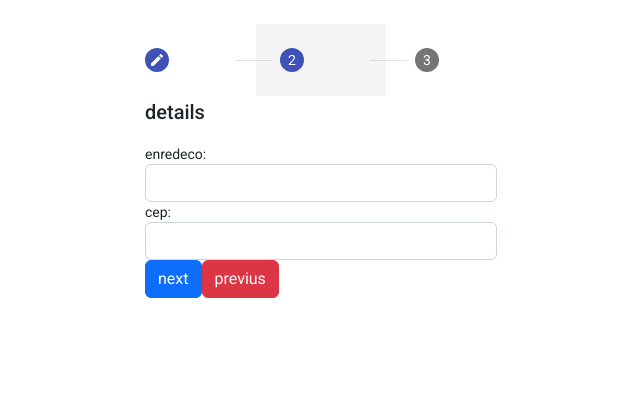
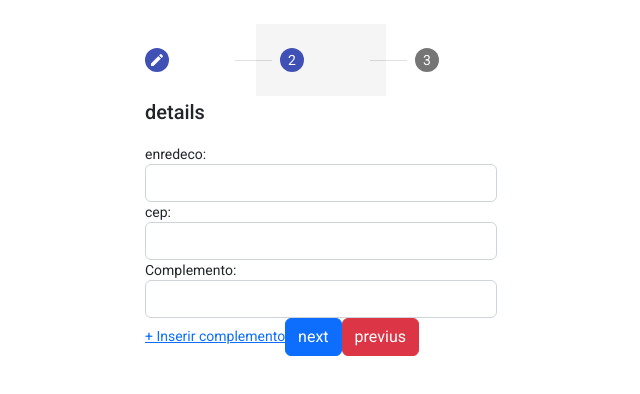
Before and after one commit to Jose-cmd98/form-stepper, an Angular app: page / in a window 1280 px wide. Both pictures are taken after typing "Sample", "Sample" into the empty fields and a click on the button "next". Shown: the top 394 px of the page, without its empty margins (319-959 px from the left). Built offline with nearby package versions, Linux system fonts and the light colour scheme.

Commit message:
dinami form array

```diff
--- a/src/app/formulario/components/step-three/step-three/step-three.component.html
+++ b/src/app/formulario/components/step-three/step-three/step-three.component.html
@@ -4,7 +4,7 @@
   <input type="checkbox" value="aceito" class="checkbox-control" formControlName="aceito">
 
 
-  <button class="btn btn-primary" (click)="back()">
+  <button type="button" class="btn btn-primary" (click)="back()">
     previous
   </button>
   <button type="submit" class="btn btn-primary">Submit</button>
--- a/src/app/formulario/components/step-two/step-two/step-two.component.html
+++ b/src/app/formulario/components/step-two/step-two/step-two.component.html
@@ -8,6 +8,20 @@
     cep:
   </label>
   <input type="text" class="form-control" formControlName="cep">
+  <!-- dinamic array -->
+  <div *ngIf="complementoControls.value" formArrayName="complemento">
+    <div *ngFor="let fields of complemento.controls; let i = index">
+    <ng-container>
+        <div >
+          <label for="complemento{{i}}">Complemento:</label>
+          <input class="form-control" type="text" [formControlName]="i">
+        </div>
+
+      </ng-container>
+    </div>
+  </div>
+  <a class="button" (click)="addField()">+ Inserir complemento</a>
+  <!-- dinamic -->
   <button type="submit" class="btn btn-primary">next</button>
   <button type="button" class="btn btn-danger" (click)="back()">previus</button>
 </form>
--- a/src/app/formulario/components/step-two/step-two/step-two.component.ts
+++ b/src/app/formulario/components/step-two/step-two/step-two.component.ts
@@ -1,4 +1,4 @@
-import { FormGroup, FormBuilder, Validators } from '@angular/forms';
+import { FormGroup, FormBuilder, Validators, FormArray, AbstractControl } from '@angular/forms';
 import { Component, EventEmitter, OnInit, Output } from '@angular/core';
 
 @Component({
@@ -10,6 +10,8 @@ export class StepTwoComponent implements OnInit {
   @Output() public next = new EventEmitter();
   @Output() public previous = new EventEmitter<void>();
 
+  get complementoControls(): AbstractControl { return this.formTwo.controls['complemento']}
+  get complemento() { return this.formTwo.get('complemento') as FormArray};
 
   public formTwo!: FormGroup;
 
@@ -20,10 +22,16 @@ export class StepTwoComponent implements OnInit {
     this.formTwo = this._fb.group({
       endereco: ['', Validators.required],
       cep: ['', Validators.required],
+        complemento: this._fb.array([
+          this._fb.control('')
+        ])
     })
     console.log('Olá, Bem vindo ao formulário 2');
   }
 
+  addField(){
+    this.complemento.push(this._fb.control(''));
+  }
 
   submit(){
     if(this.formTwo.valid){
```
